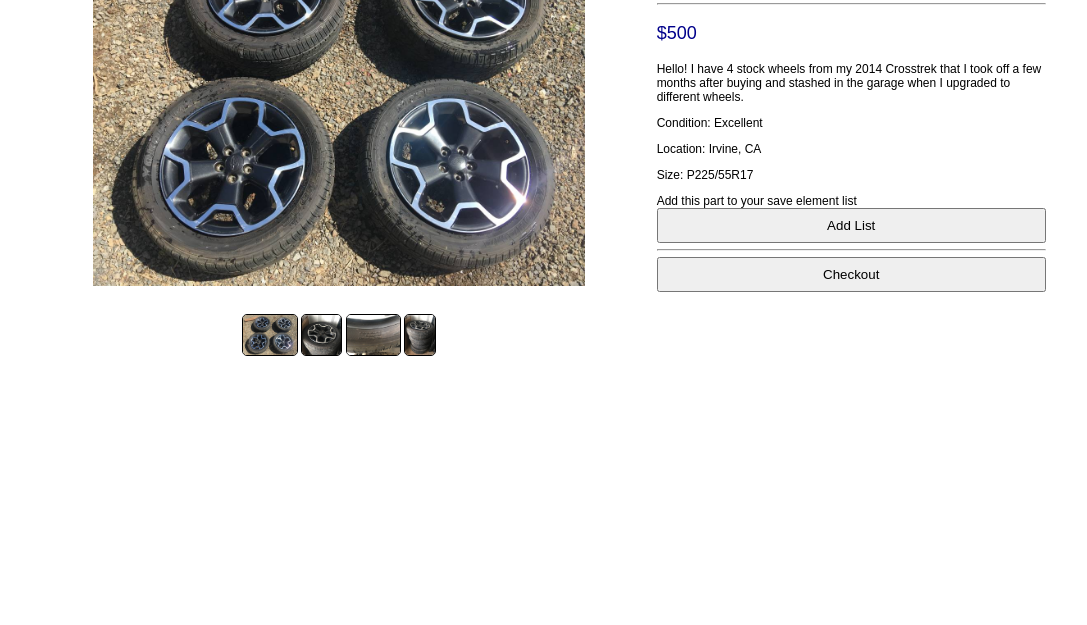
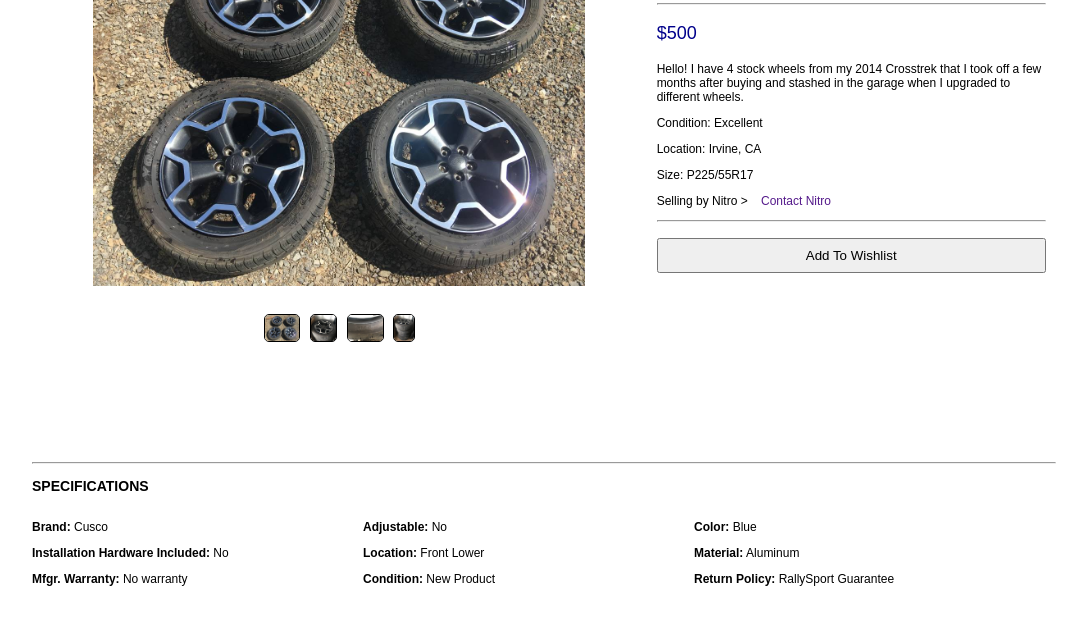
Before and after one commit to Eeps30/partpig, a plain HTML site: page src/assets/html/product_details.html in a window 1280 px wide. Shown: the part 123-748 px from the top of the page, without its empty margins (104-1191 px from the left). Drawn offline with Linux system fonts and the light colour scheme.

Commit message:
podruct detail

```diff
--- a/src/assets/css/product_details.css
+++ b/src/assets/css/product_details.css
@@ -11,7 +11,7 @@ body{
 
 .mainContainer{
     width: 80%;
-    height: 100%;
+    height: 65%;
     margin: auto;
 }
 
@@ -42,6 +42,7 @@ body{
 
 .imageList img{
     height: 100%;
+    margin: 0 .5%;
     border: 1px solid;
     border-radius: 5px;
 }
@@ -68,6 +69,11 @@ body{
     box-sizing: border-box;
 }
 
+.productContainer a{
+    margin-left: 10px;
+    text-decoration:none;
+}
+
 .productTitle{
     margin-top: 1px;
     margin-bottom: 1px;
@@ -78,18 +84,27 @@ body{
     font-size: 1.5em;
 }
 
-.productDescription{
-
-}
-
 button{
     padding: 2%;
 }
 
 .addButton button{
     width: 100%;
+    margin-top: 10px;
 }
 
 .checkoutButton button{
     width: 100%;
 }
+
+.specifications{
+    font-size: 0.75rem;
+    width: 100%;
+    margin: auto;
+}
+
+.specifications div{
+    display: inline-block;
+    margin-right: 2%;
+    width: 30%
+}
--- a/src/assets/html/product_details.html
+++ b/src/assets/html/product_details.html
@@ -30,13 +30,30 @@
             <p class="productCondition">Condition: Excellent</p>
             <p class="productLocation">Location: Irvine, CA</p>
             <p class="productSize">Size: P225/55R17</p>
+            <p>Selling by Nitro > <a href="">Contact Nitro</a></p>
+            <hr>
             <div class="addButton">
-                <span class="addText">Add this part to your save element list</span>
-                <button>Add List</button>
+                <button>Add To Wishlist</button>
             </div>
+        </div>
+
+        <div class="specifications">
             <hr>
-            <div class="checkoutButton">
-                <button>Checkout</button>
+            <h3>SPECIFICATIONS</h3>
+            <div>
+                <p><b>Brand:</b> Cusco</p>
+                <p><b>Installation Hardware Included:</b> No</p>
+                <p><b>Mfgr. Warranty:</b> No warranty</p>
+            </div>
+            <div>
+                <p><b>Adjustable:</b> No</p>
+                <p><b>Location:</b> Front Lower</p>
+                <p><b>Condition:</b> New Product</p>
+            </div>
+            <div>
+                <p><b>Color:</b> Blue</p>
+                <p><b>Material:</b> Aluminum</p>
+                <p><b>Return Policy:</b> RallySport Guarantee</p>
             </div>
         </div>
     </div>
```
